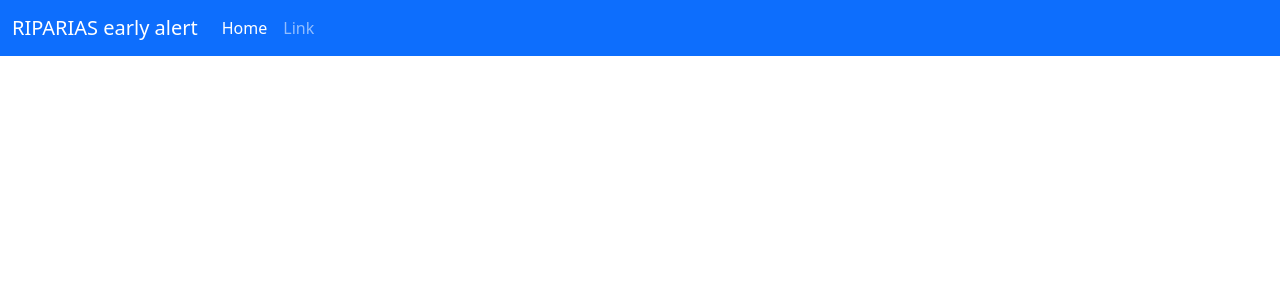
After one commit to riparias/gbif-alert, a Django app: template dashboard/templates/dashboard/base.html in a window 1280 px wide. The commit adds this page. Shown: the top 300 px of the page. Run offline with Django 3.2, Linux system fonts and the light colour scheme; the template is opened without the code that fills it, so the values that code supplies are empty; parts of the project's set-up code (start-up, migrations or seed data) failed here and were passed over.

Commit message:
Basic bootstrap setup + index page

```diff
--- /dev/null
+++ b/dashboard/templates/dashboard/_navbar.html
@@ -0,0 +1,18 @@
+<nav class="navbar navbar-expand-lg navbar-dark bg-primary">
+  <div class="container-fluid">
+    <a class="navbar-brand" href="#">RIPARIAS early alert</a>
+    <button class="navbar-toggler" type="button" data-bs-toggle="collapse" data-bs-target="#navbarSupportedContent" aria-controls="navbarSupportedContent" aria-expanded="false" aria-label="Toggle navigation">
+      <span class="navbar-toggler-icon"></span>
+    </button>
+    <div class="collapse navbar-collapse" id="navbarSupportedContent">
+      <ul class="navbar-nav me-auto mb-2 mb-lg-0">
+        <li class="nav-item">
+          <a class="nav-link active" aria-current="page" href="#">Home</a>
+        </li>
+        <li class="nav-item">
+          <a class="nav-link" href="#">Link</a>
+        </li>
+      </ul>
+    </div>
+  </div>
+</nav>
--- /dev/null
+++ b/dashboard/templates/dashboard/base.html
@@ -0,0 +1,15 @@
+<!doctype html>
+<html lang="en">
+  <head>
+    <meta charset="utf-8">
+    <meta name="viewport" content="width=device-width, initial-scale=1">
+    <link href="https://cdn.jsdelivr.net/npm/bootstrap@5.1.0/dist/css/bootstrap.min.css" rel="stylesheet" integrity="sha384-KyZXEAg3QhqLMpG8r+8fhAXLRk2vvoC2f3B09zVXn8CA5QIVfZOJ3BCsw2P0p/We" crossorigin="anonymous">
+    <title>Hello, world!</title>
+  </head>
+  <body>
+    {% include "dashboard/_navbar.html" %}
+    {% block after_navbar %}{% endblock %}
+
+    <script src="https://cdn.jsdelivr.net/npm/bootstrap@5.1.0/dist/js/bootstrap.bundle.min.js" integrity="sha384-U1DAWAznBHeqEIlVSCgzq+c9gqGAJn5c/t99JyeKa9xxaYpSvHU5awsuZVVFIhvj" crossorigin="anonymous"></script>
+  </body>
+</html>
```
Also changed, not shown: dashboard/templates/dashboard/index.html (+9 -1 lines), dashboard/tests.py (+9 -0 lines).
